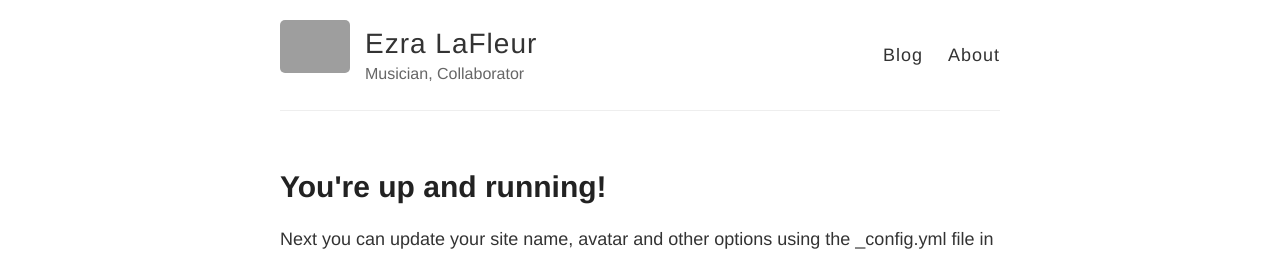
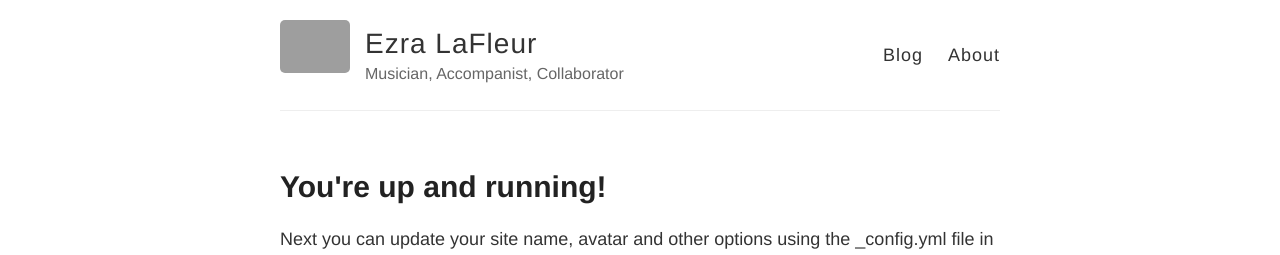
Before and after one commit to ezralafleur/ezralafleur.github.io, a Jekyll site: the page built from _posts/2014-3-3-Hello-World.md, in a window 1280 px wide. Shown: the top 255 px of the page. Built offline with Jekyll 4.4.1, drawn with Linux system fonts in a browser that asks for light colours; comment, search, counter and statistics services are not loaded; grey boxes are pictures that could not be loaded.

Commit message:
Update _config.yml

```diff
--- a/_config.yml
+++ b/_config.yml
@@ -6,7 +6,7 @@
 name: Ezra LaFleur
 
 # Short bio or description (displayed in the header)
-description: Musician, Collaborator
+description: Musician, Accompanist, Collaborator
 
 # URL of your avatar or profile pic (you could use your GitHub profile pic)
 avatar: https://raw.githubusercontent.com/barryclark/jekyll-now/master/images/jekyll-logo.png
@@ -34,7 +34,7 @@ footer-links:
 
 # Enter your Disqus shortname (not your username) to enable commenting on posts
 # You can find your shortname on the Settings page of your Disqus account
-disqus:
+disqus: ezralafleur-github-io
 
 # Enter your Google Analytics web tracking code (e.g. UA-2110908-2) to activate tracking
 google_analytics:
```
